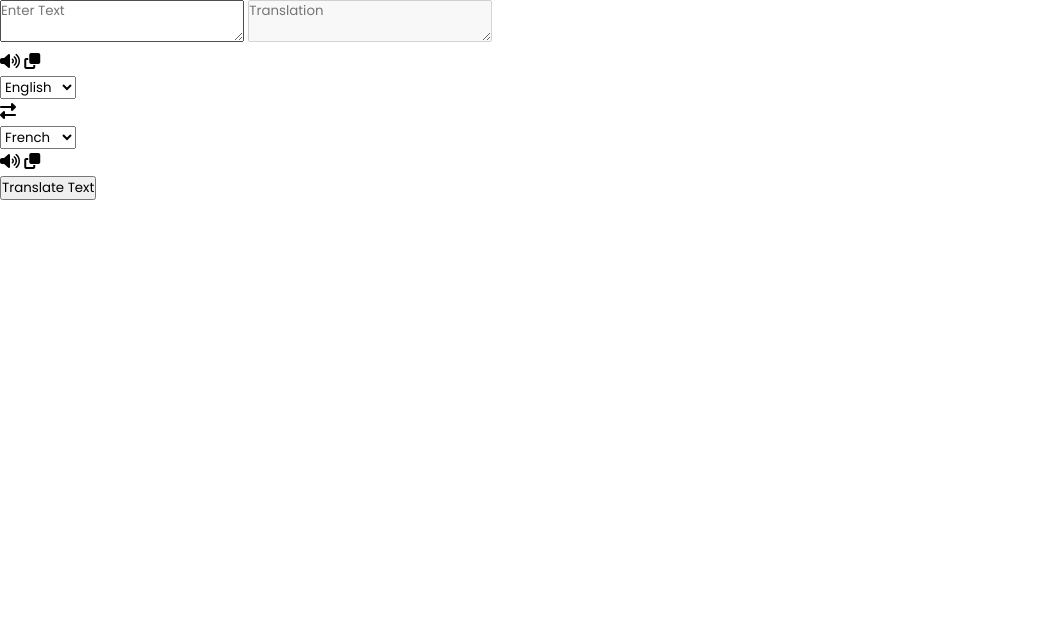
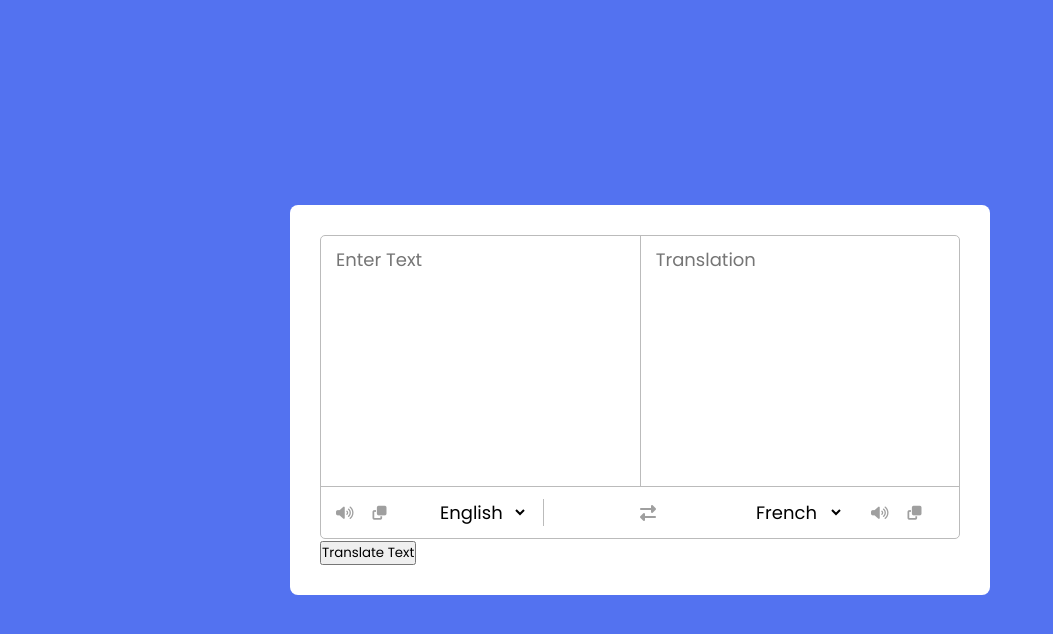
Before and after one commit to JardiinWD/javascript-translator, a plain HTML site: page index.html in a window 1280 px wide. Shown: the whole page, without its empty margins (0-1053 px from the left). Drawn offline with Linux system fonts and the light colour scheme.

Commit message:
Aggiunto notevole quantita di stile al markup, non ancora completo

```diff
--- a/assets/css/style.css
+++ b/assets/css/style.css
@@ -11,9 +11,98 @@
     font-family: 'Poppins', sans-serif;
 }
 
+body {
+    display: flex;
+    align-items: center;
+    justify-content: center;
+    min-height: 100vh;
+    background: #5372f0;
+}
+/*#endregion */
+
+/*#region Container Rules */
+.container {
+    width: 700px;
+    background: #fff;
+    border-radius: 8px;
+    padding: 30px;
+}
+
+/*#region Wrapper Rules */
+.wrapper {
+    border: 1px solid #bbb;
+    border-radius: 5px;
+}
+/*#endregion Wrapper Rules */
+
+/*#region text-input Rules */
+.wrapper .text-input {
+    display: flex;
+    border-bottom: 1px solid #bbb;
+}
+
+.text-input .to-text {
+    border-left: 1px solid #bbb;
+    border-radius: 0px;
+}
+
+.text-input textarea {
+    height: 250px;
+    width: 100%;
+    font-size: 18px;
+    resize: none; /* Cosi tolgo a text area la possibilità di cambiare */
+    border-radius: 5px;
+    padding: 10px 15px;
+}
+/*#endregion text-input Rules */
+
+/*#region Controls icons Rules */
+.controls, li, .icons {
+    display: flex;
+    align-items: center;
+    justify-content: space-between;
+
+}
+.controls {
+    list-style: none;
+    padding: 12px 15px;
+}
+
+.controls .row.from {
+    border-right: 1px solid #bbb;
+    padding-right: 15px;
+}
+
+.controls .icons i {
+    color: #9f9f9f;
+    font-size: 14px;
+    cursor: pointer;
+    width: 50px;
+}
+
+.text-input textarea,
+.controls .row select {
+    border: none;
+    outline: none;
+    background: none;
+}
+
+.controls .row select {
+    font-size: 18px;
+}
+
+.controls .exchange {
+    color: #9f9f9f;
+    font-size: 16px;
+    cursor: pointer;
+}
+
+.controls .icons {
+    width: 38%;
+}
 
 
-
+/*#endregion Controls icons Rules */
 
 
 /*#endregion */
--- a/index.html
+++ b/index.html
@@ -24,7 +24,7 @@
                 <!-- Area input utente -->
                 <textarea class="from-text" placeholder="Enter Text"></textarea>
                 <!-- Area del risultato -->
-                <textarea class="from-to" placeholder="Translation" readonly disabled></textarea>
+                <textarea class="to-text" placeholder="Translation" readonly disabled></textarea>
             </div>
             <!-- /.controls -->
             <ul class="controls">
```
